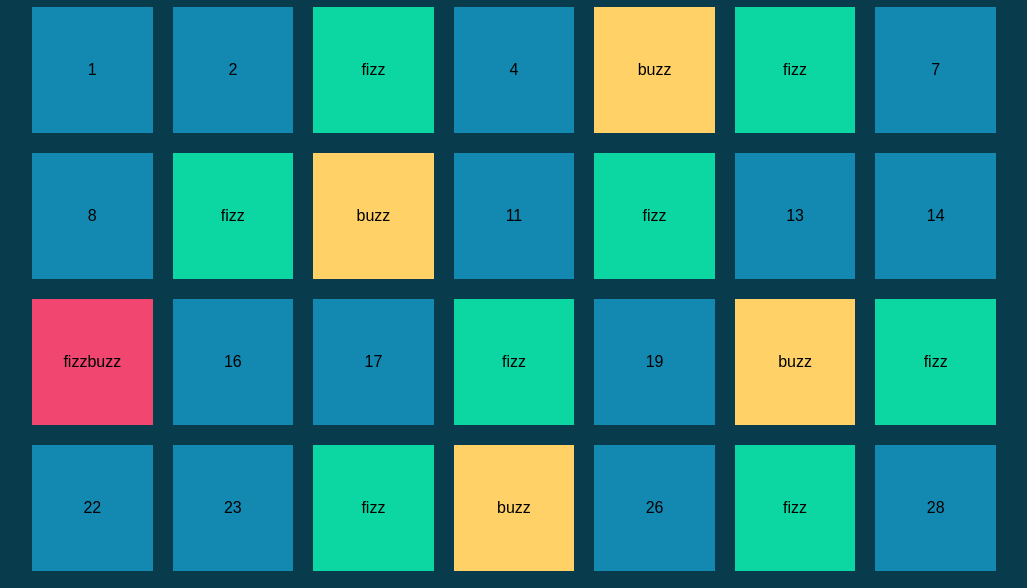
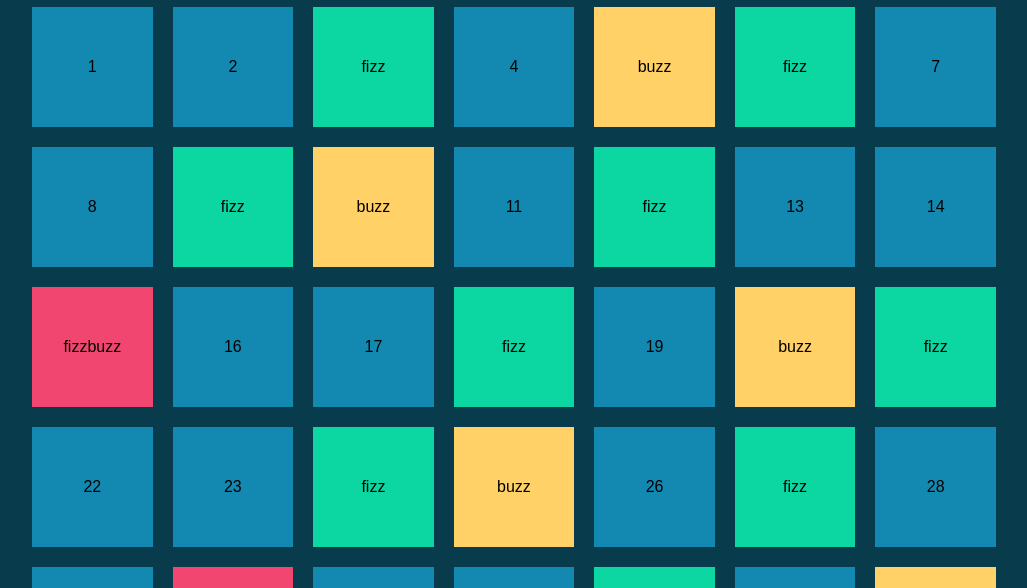
Before and after one commit to Valee8/js-fizzbuzz, a plain HTML site: page index.html in a window 1280 px wide. Shown: the part 157-745 px from the top of the page, without its empty margins (126-1153 px from the left). Drawn offline with Linux system fonts and the light colour scheme.

Commit message:
modifica altezza quadrati

```diff
--- a/css/style.css
+++ b/css/style.css
@@ -29,7 +29,7 @@ h1 {
     justify-content: center;
     align-items: center;
     width: calc(100% / 7 - 20px);
-    height: 126px;
+    height: 120px;
     background-color: #1389B2;
     margin: 10px;
 }
```
